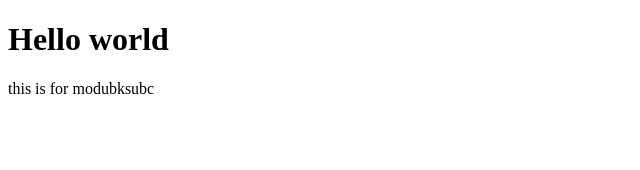
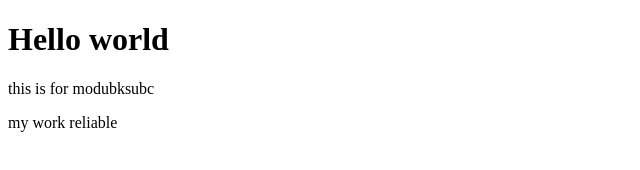
Before and after one commit to Sonukumar17/first-page, a plain HTML site: page index.html in a window 1280 px wide. Shown: the whole page, without its empty margins (0-640 px from the left). Drawn offline with Linux system fonts and the light colour scheme.

Commit message:
p created

```diff
--- a/index.html
+++ b/index.html
@@ -8,5 +8,6 @@
 <body>
     <h1>Hello world</h1>
     <p>this is for modubksubc</p>
+    <p>my work reliable</p>
 </body>
 </html>
```
